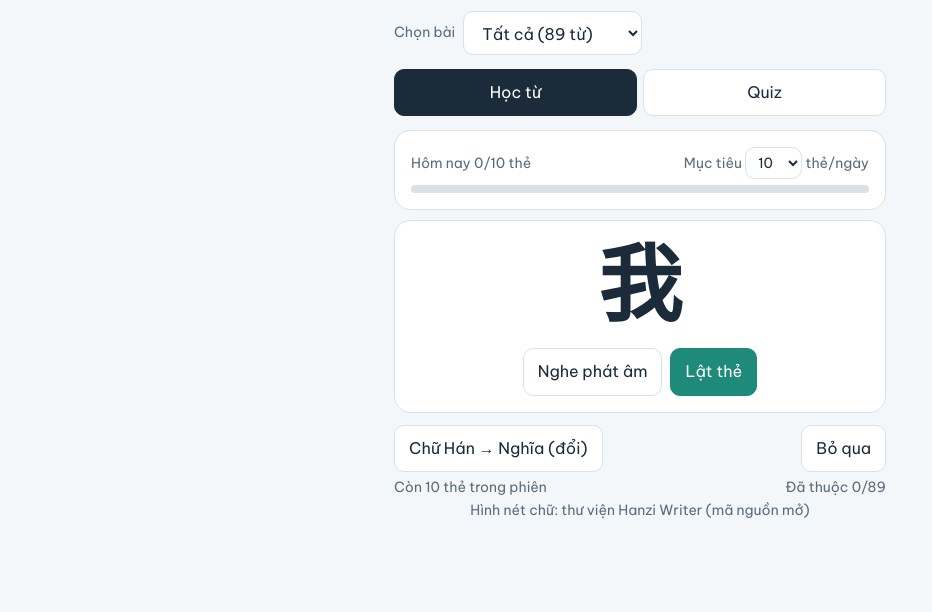
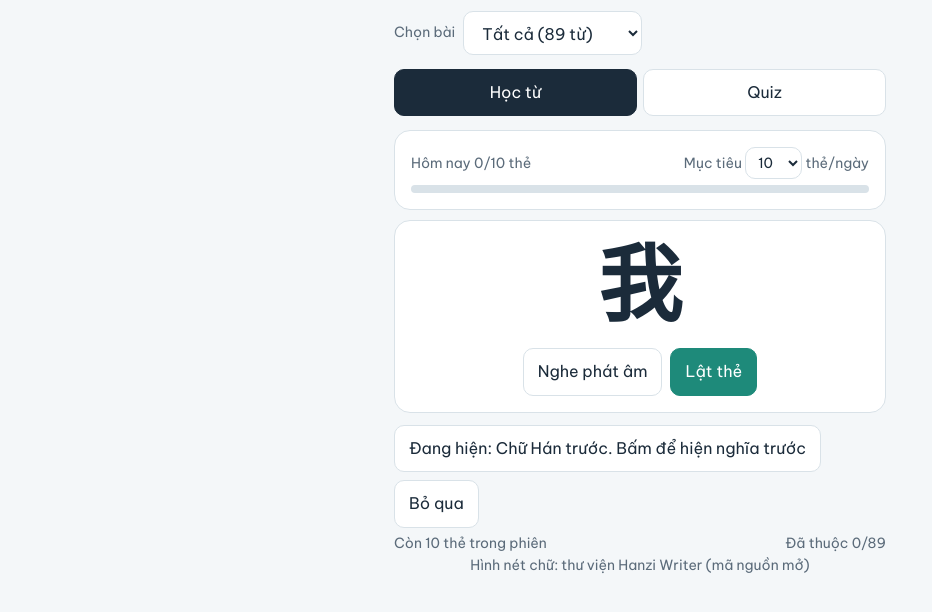
Before and after one commit to hahongnguyen/hoctiengtrung, a plain HTML site: page index.html in a window 1280 px wide. Shown: the part 56-668 px from the top of the page, without its empty margins (0-932 px from the left). Drawn offline with Linux system fonts and the light colour scheme.

Commit message:
Add files via upload

```diff
--- a/index.html
+++ b/index.html
@@ -197,7 +197,7 @@ const put = (k, v) => { try { localStorage.setItem(k, JSON.stringify(v)); } catc
 
 let known = new Set(get("hsk1_known", [])), st = get("hsk1_streak", { n: 0, last: "" });
 let lesson = -1, wr = null;
-let srs = get("hsk1_srs", {}), day = get("hsk1_day", { t: 0, n: 0 }), goal = +get("hsk1_goal", 10), rev = get("hsk1_rev", false);
+let srs = get("hsk1_srs", {}), day = get("hsk1_day", { t: 0, n: 0 }), goal = +get("hsk1_goal", 10), rev = get("hsk1_rev2", false);
 const GAP = [0, 1, 2, 4, 7, 15, 30];
 const today = () => Math.floor((Date.now() - new Date().getTimezoneOffset() * 6e4) / 864e5);
 get("hsk1_known", []).forEach(h => { if (!srs[h]) srs[h] = { b: 3, d: today() + 3 }; });
@@ -296,7 +296,7 @@ function learn() {
   $("pinyin").hidden = !flipped; $("hv").hidden = !flipped || !w.hv;
   $("say").hidden = rev && !flipped; $("flip").hidden = flipped;
   $("back").hidden = !flipped; $("rate").hidden = !flipped;
-  $("dir").textContent = rev ? "Nghĩa → Chữ Hán (đổi)" : "Chữ Hán → Nghĩa (đổi)";
+  $("dir").textContent = rev ? "Đang hiện: Nghĩa trước. Bấm để hiện chữ Hán trước" : "Đang hiện: Chữ Hán trước. Bấm để hiện nghĩa trước";
   $("r0").textContent = "lại ngay"; $("r1").textContent = "1 ngày";
   $("r2").textContent = (GAP[c ? Math.min(6, c.b + 1) : 2]) + " ngày";
   $("note").hidden = !w.n;
@@ -337,7 +337,7 @@ function rate(r) {
 $("flip").onclick = () => { flipped = true; learn(); };
 $("rate").querySelectorAll("button").forEach(b => b.onclick = () => rate(+b.dataset.r));
 $("skip").onclick = () => { qu.push(qu.shift()); flipped = false; learn(); };
-$("dir").onclick = () => { rev = !rev; put("hsk1_rev", rev); learn(); };
+$("dir").onclick = () => { rev = !rev; put("hsk1_rev2", rev); learn(); };
 $("goal").onchange = e => { goal = +e.target.value; put("hsk1_goal", goal); learn(); };
 $("more").onclick = () => { buildQueue(true); learn(); };
 $("say").onclick = () => speak(qu[0].h);
```
